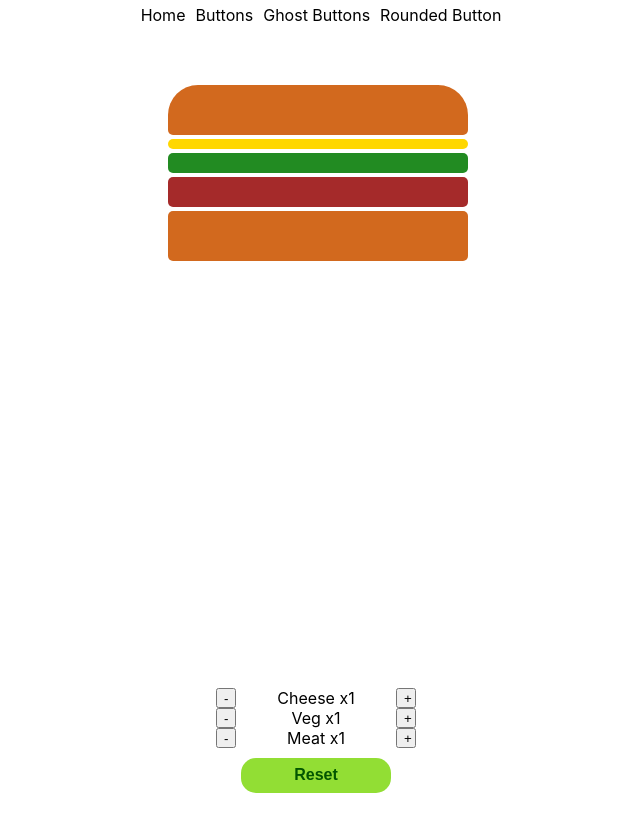
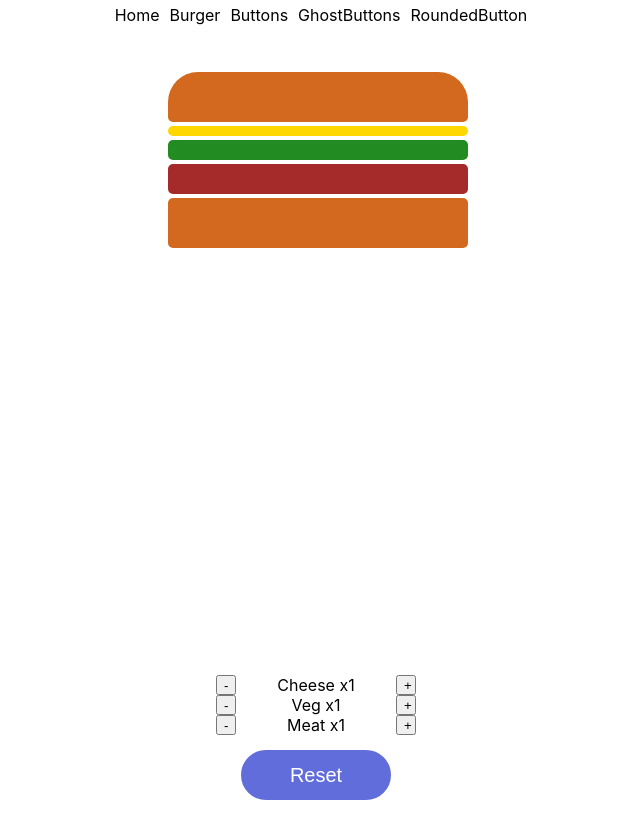
Before and after one commit to ZhenyiZhang/next-tinyurl, a Next.js app: page /burger in a window 1280 px wide. Shown: the whole page, without its empty margins (324-964 px from the left). Built offline with nearby package versions, Linux system fonts and the light colour scheme.

Commit message:
feat(navbar): Add burger page navigation

```diff
--- a/components/burger/controlPanel.js
+++ b/components/burger/controlPanel.js
@@ -19,6 +19,7 @@ const Button = styled.button`
 `;
 
 export default function ControllerPanel(props) {
+    /*layer and setLayer are parent state passed through props*/
     const addUnit = (layer, setLayer) => {
         setLayer(layer + 1);
     };
--- a/components/buttons/Button.js
+++ b/components/buttons/Button.js
@@ -5,6 +5,10 @@ import colors from './styles/colors';
 const Button = styled.button`
     ${sizes};
     ${colors};
+    /*if has transparent in props
+    make background transparent, if
+    not make text color white
+     */
     ${props => props.transparent ?
         css`background: transparent;`:
         css`color: white`};
--- a/components/buttons/styles/colors.js
+++ b/components/buttons/styles/colors.js
@@ -1,5 +1,6 @@
 import {css} from 'styled-components';
 
+/*common colors style for buttons*/
 const colors = css`
     ${props => props.primaryBlue && css`
         background: #606DDA;
--- a/components/buttons/styles/sizes.js
+++ b/components/buttons/styles/sizes.js
@@ -1,5 +1,6 @@
 import {css} from 'styled-components';
 
+/*common sizes styles for Button*/
 const sizes = css`
     ${props => props.small && css`
         border-radius: 5px;
--- a/pages/_app.js
+++ b/pages/_app.js
@@ -7,9 +7,10 @@ function MyApp({ Component, pageProps }) {
         <div>
             <Nav>
                 <Link href="/"><A>Home</A></Link>
+                <Link href="/burger"><A>Burger</A></Link>
                 <Link href="/components-review/button/button"><A>Buttons</A></Link>
-                <Link href="/components-review/button-ghost/button"><A>Ghost Buttons</A></Link>
-                <Link href="/components-review/button-round/button"><A>Rounded Button</A></Link>
+                <Link href="/components-review/button-ghost/button"><A>GhostButtons</A></Link>
+                <Link href="/components-review/button-round/button"><A>RoundedButton</A></Link>
             </Nav>
             <Component {...pageProps} />
         </div>
--- a/pages/burger.js
+++ b/pages/burger.js
@@ -1,7 +1,10 @@
+import {useState} from 'react'
+
+import styled from 'styled-components'
+
 import Burger from '../components/burger/burger'
 import ControllerPanel from '../components/burger/controlPanel'
-import styled from 'styled-components'
-import {useState} from 'react'
+import Button from '../components/buttons/Button'
 
 const BuilderContainer = styled.div`
     align-items: center;
@@ -9,20 +12,6 @@ const BuilderContainer = styled.div`
     flex-direction: column;
     height: 100vh;
     justify-content: center;
-`;
-
-const ResetButton = styled.button`
-    border:none;
-    border-radius: 15px;
-    background: #92de34;
-    color: #025600;
-    cursor: pointer;
-    font-size: 1rem;
-    font-weight: 600;
-    height: 35px;
-    margin: 5px;
-    width: 150px;
-    &:focus {outline: none;}
 `;
 
 export default function burgerBuilder() {
@@ -51,7 +40,7 @@ export default function burgerBuilder() {
                 setMeat={setMeat}
                 setVeg={setVeg}
             />
-            <ResetButton onClick={() => reset()}>Reset</ResetButton>
+            <Button round primaryBlue medium onClick={() => reset()}>Reset</Button>
         </BuilderContainer>
     )
 };
```
Also changed, not shown: components/generator/generator.js (+5 -3 lines).
